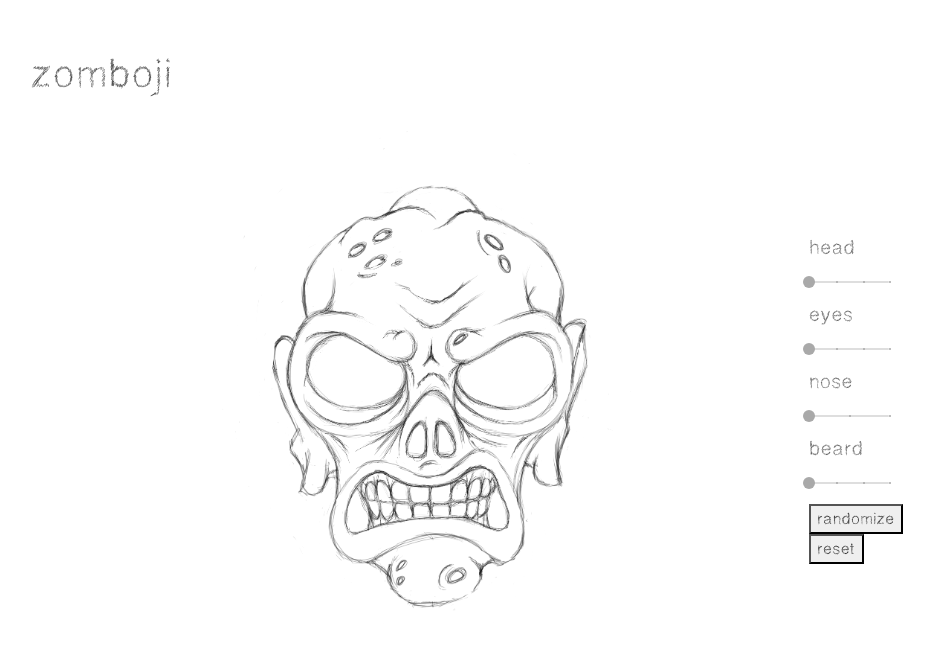
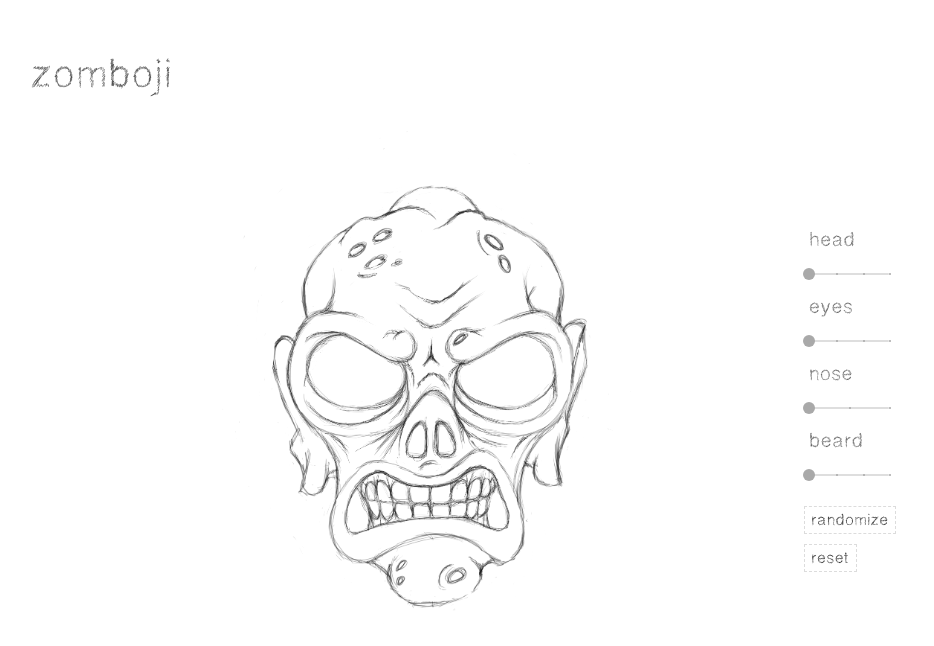
Before and after one commit to zombie9/zomboji, a React (Create React App) app: page / in a window 1280 px wide. Shown: the top 646 px of the page, without its empty margins (179-1113 px from the left). Built offline with nearby package versions, Linux system fonts and the light colour scheme.

Commit message:
apply button styles

```diff
--- a/src/index.css
+++ b/src/index.css
@@ -27,6 +27,22 @@ span.MuiSlider-root.MuiSlider-colorPrimary {
 span.MuiSlider-thumb.MuiSlider-thumbColorPrimary.MuiSlider-active,
 span.MuiSlider-thumb.Mui-focusVisible, span.MuiSlider-thumb:hover {
   box-shadow: 0px 0px 0px 8px rgb(169,169,169, 0.16);
+}
+
+button {
+  background: none;
+  border: 0.5px dashed gainsboro;
+  padding: none;
+  margin: 10px 0 0 -5px;
+  outline: none;
+}
+
+button:hover {
+  background: whitesmoke;
+}
+
+button:focus {
+  outline: none;
 }
 
 .wrapper {
```
